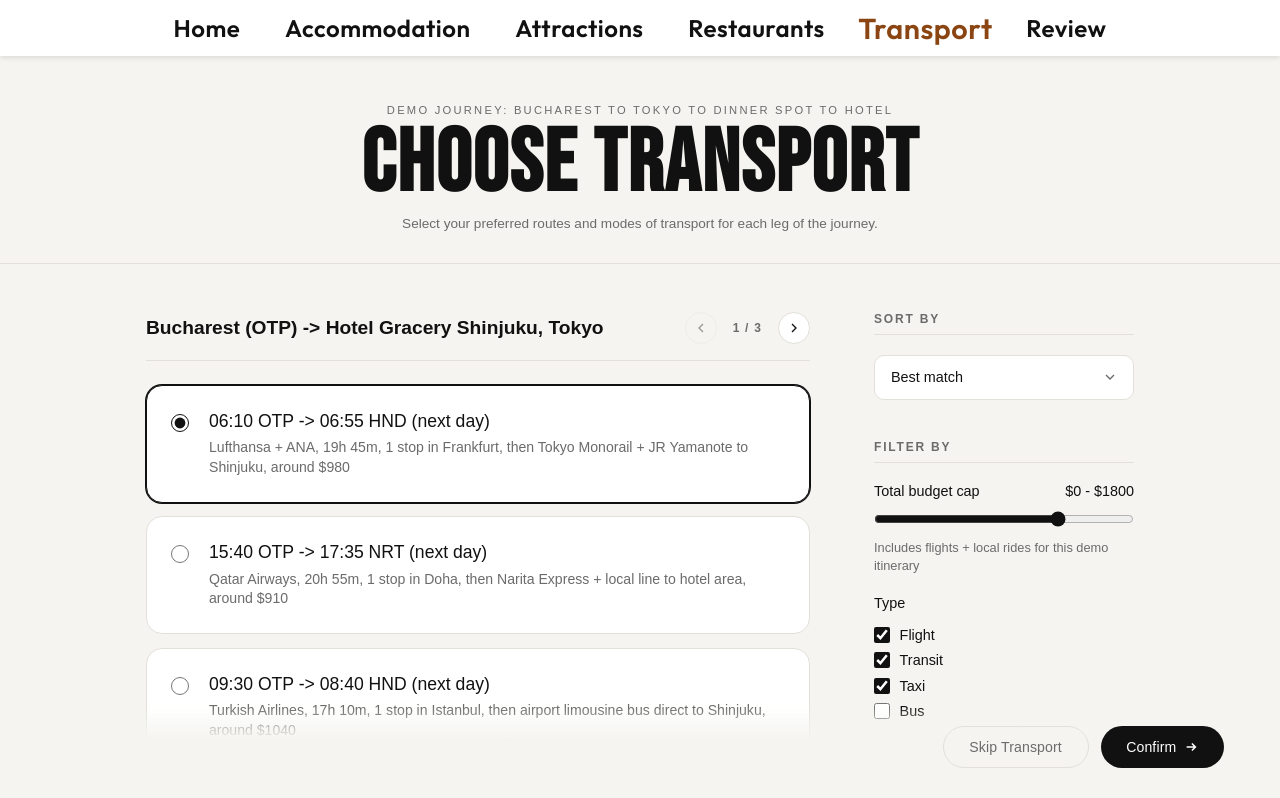
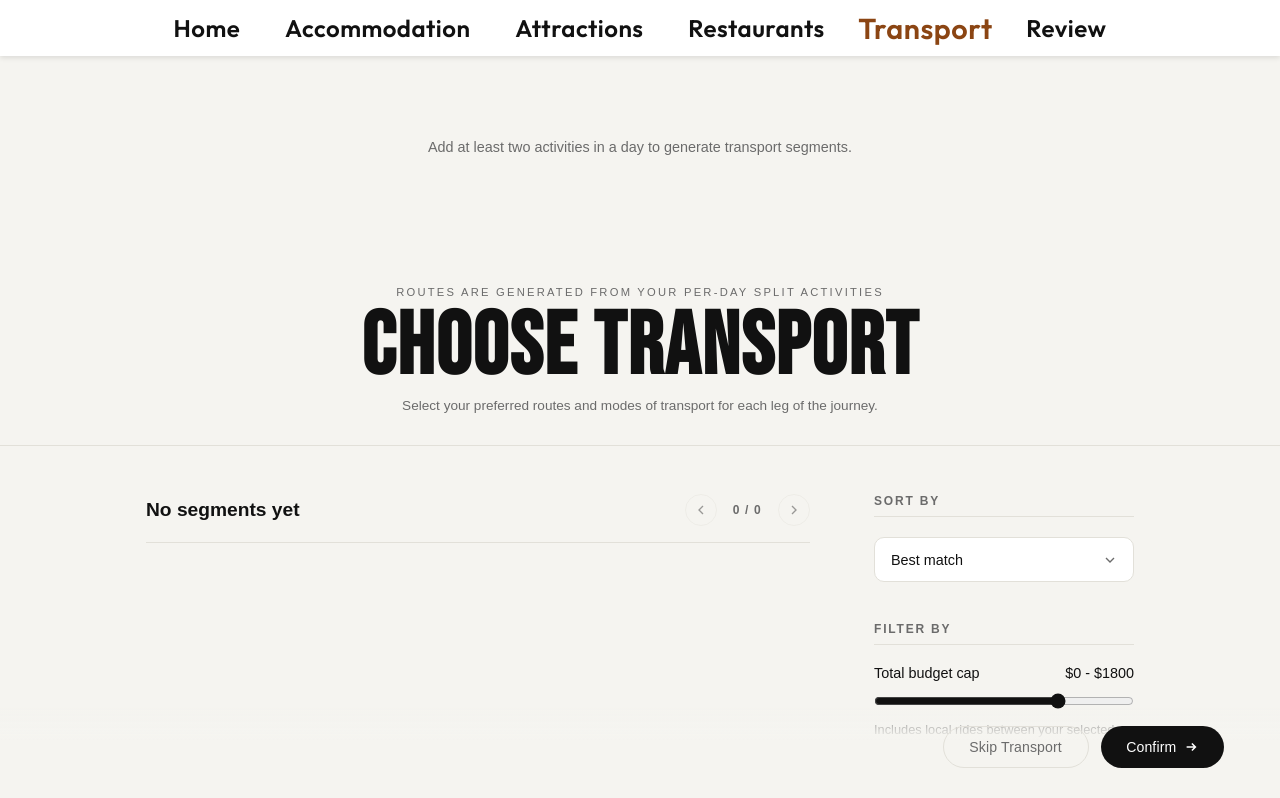
Before and after one commit to Create-My-Journey/CreateMyJourney, a React (Vite) app: page /journey/transport in a window 1280 px wide. Shown: the top 798 px of the page. Built offline with nearby package versions, Linux system fonts and the light colour scheme.

Commit message:
Rectify the splitting of activities between days.

```diff
--- a/src/pages/Review.jsx
+++ b/src/pages/Review.jsx
@@ -2,7 +2,28 @@ import { useState, useEffect } from 'react'
 import AttractionCard from '../components/AttractionCard'
 import './Review.css'
 import { useNavigate, useOutletContext, useLocation } from 'react-router-dom'
-import { createItinerary, updateItinerary, deleteItinerary, saveReviewSelections, toIsoDate, getAccommodations, getRestaurants, getAttractions, getTransport, deleteItineraryContent } from '../services/databaseApi'
+import { createItinerary, updateItinerary, deleteItinerary, saveReviewSelections, toIsoDate, getAccommodations, getRestaurants, getAttractions, getTransport, getItinerary, deleteItineraryContent } from '../services/databaseApi'
+import { buildDayActivityPlan, splitItemsEvenlyAcrossDays } from '../services/itinerarySplit'
+
+function nightsFromDateRange(departureDate, returnDate) {
+    if (!departureDate || !returnDate) return null;
+    const startMs = new Date(`${departureDate}T00:00:00`).getTime();
+    const endMs = new Date(`${returnDate}T00:00:00`).getTime();
+    if (Number.isNaN(startMs) || Number.isNaN(endMs)) return null;
+    const diffDays = Math.round((endMs - startMs) / (1000 * 60 * 60 * 24));
+    return Math.max(1, diffDays);
+}
+
+function toLocalIsoDate(value) {
+    if (!value) return null;
+    const date = value instanceof Date ? value : new Date(value);
+    if (Number.isNaN(date.getTime())) return null;
+
+    const year = date.getFullYear();
+    const month = String(date.getMonth() + 1).padStart(2, '0');
+    const day = String(date.getDate()).padStart(2, '0');
+    return `${year}-${month}-${day}`;
+}
 
 function Day({dayIndex, attractions, onDragStart, onDragOver, onDrop}) {
     return (
@@ -177,23 +198,22 @@ function Review() {
     const restaurantList = tripDetails.restaurants || []
     const attractionList = tripDetails.attractions || []
 
-    // combine all selected items into one itinerary list and annotate their source type
-    const itineraryItems = [
-        ...transportList.map(item => ({ ...item, itemType: 'Transport' })),
-        ...accommodationList.map(item => ({ ...item, itemType: 'Accommodation' })),
-        ...restaurantList.map(item => ({ ...item, itemType: 'Restaurant' })),
-        ...attractionList.map(item => ({ ...item, itemType: 'Attraction' })),
-    ];
+    const activityDays = tripDetails.dayActivityPlan || buildDayActivityPlan({
+        attractions: attractionList,
+        restaurants: restaurantList,
+        nights: tripDetails.nights,
+    });
 
-    // split itinerary items between the days
-    const splitDays = [];
-    const nights = Math.max(1, tripDetails.nights || 1);
-    const itemsPerDay = Math.ceil(itineraryItems.length / nights);
-    for (let i = 0; i < nights; i++) {
-        const start = i * itemsPerDay;
-        const end = start + itemsPerDay;
-        splitDays.push(itineraryItems.slice(start, end));
-    }
+    const transportItems = transportList.map(item => ({ ...item, itemType: 'Transport' }));
+    const hasTransportDayIndex = transportItems.some((item) => Number.isInteger(item.dayIndex));
+    const transportByDay = hasTransportDayIndex
+        ? activityDays.map((_, dayIndex) => transportItems.filter((item) => item.dayIndex === dayIndex))
+        : splitItemsEvenlyAcrossDays(transportItems, tripDetails.nights);
+
+    const splitDays = activityDays.map((dayActivities, dayIndex) => ([
+        ...(transportByDay[dayIndex] || []),
+        ...dayActivities,
+    ]));
 
     const [attractions, setAttractions] = useState(splitDays);
     const [draggedItem, setDraggedItem] = useState(null);
@@ -201,7 +221,7 @@ function Review() {
     // Update attractions whenever tripDetails selections change (e.g., after loading existing itinerary)
     useEffect(() => {
         setAttractions(splitDays);
-    }, [JSON.stringify(itineraryItems)]);
+    }, [JSON.stringify(transportList), JSON.stringify(attractionList), JSON.stringify(restaurantList), tripDetails.nights]);
     const handleDragStart = (e, index, dayIndex) => {
         const data = { attractionIndex: index, dayIndex: dayIndex };
         setDraggedItem(data)
@@ -232,19 +252,40 @@ function Review() {
         setSaveError('');
 
         try {
-            const departureDate = toIsoDate(tripDetails.date) ?? new Date().toISOString().slice(0, 10);
+            const accommodationItems = accommodationList.map((item) => ({
+                ...item,
+                itemType: 'Accommodation',
+            }));
+            const daysToSave = accommodationItems.length > 0
+                ? (attractions.length > 0
+                    ? attractions.map((day, index) => (index === 0 ? [...accommodationItems, ...day] : day))
+                    : [accommodationItems])
+                : attractions;
+
+            const existingItinerary = tripDetails.itinerary_id
+                ? await getItinerary(tripDetails.itinerary_id)
+                : null;
+
+            const departureDate = toLocalIsoDate(tripDetails.date)
+                ?? toIsoDate(tripDetails.date)
+                ?? existingItinerary?.departure_date
+                ?? new Date().toISOString().slice(0, 10);
             const departureBase = new Date(`${departureDate}T00:00:00`);
-            const nights = Math.max(1, Number(tripDetails.nights) || 1);
+            const persistedNights = nightsFromDateRange(
+                existingItinerary?.departure_date,
+                existingItinerary?.return_date,
+            );
+            const nights = Math.max(1, Number(tripDetails.nights) || persistedNights || 1);
             const returnDateObj = new Date(departureBase);
             returnDateObj.setDate(returnDateObj.getDate() + nights);
-            const returnDate = toIsoDate(returnDateObj) ?? departureDate;
+            const returnDate = toLocalIsoDate(returnDateObj) ?? departureDate;
 
             const itineraryUpdate = {
                 destination: tripDetails.location ?? 'Unknown destination',
                 budget: null,
                 departure_date: departureDate,
                 return_date: returnDate,
-                group_size: Math.max(1, Number(tripDetails.people) || 1),
+                group_size: Math.max(1, Number(tripDetails.people) || Number(existingItinerary?.group_size) || 1),
             };
 
             let itineraryId = tripDetails.itinerary_id;
@@ -253,7 +294,7 @@ function Review() {
                 // Update existing itinerary: delete old selections, update metadata, then save new selections
                 await deleteItineraryContent(itineraryId);
                 await updateItinerary(itineraryId, itineraryUpdate);
-                await saveReviewSelections(itineraryId, attractions);
+                await saveReviewSelections(itineraryId, daysToSave);
             } else {
                 // Create new itinerary
                 const itinerary = await createItinerary({
@@ -266,7 +307,7 @@ function Review() {
                 }
 
                 itineraryId = itinerary.itinerary_id;
-                await saveReviewSelections(itineraryId, attractions);
+                await saveReviewSelections(itineraryId, daysToSave);
             }
 
             sessionStorage.setItem('last_saved_itinerary_id', String(itineraryId));
@@ -309,6 +350,26 @@ function Review() {
 
             {!isLoading && (
                 <>
+                    {accommodationList.length > 0 ? (
+                        <section className="accommodation-review-section">
+                            <h2>Accommodation</h2>
+                            <div className="accommodation-review-list">
+                                {accommodationList.map((accommodation, index) => (
+                                    <div key={accommodation.id || index}>
+                                        <span className="item-type-label item-type-accommodation">
+                                            Accommodation
+                                        </span>
+                                        <AttractionCard
+                                            attraction={accommodation}
+                                            selected={true}
+                                            onToggleSelect={() => {}}
+                                        />
+                                    </div>
+                                ))}
+                            </div>
+                        </section>
+                    ) : null}
+
                     <div className="days-container">
                         { attractions.map((day, index) => (
                             <Day
--- a/src/pages/Transport.jsx
+++ b/src/pages/Transport.jsx
@@ -1,75 +1,50 @@
 import { useMemo, useState } from 'react'
-import { useNavigate, useLocation, useOutletContext } from "react-router-dom";
+import { useNavigate, useOutletContext } from "react-router-dom";
+import { buildDayActivityPlan } from '../services/itinerarySplit'
 import './Transport.css'
 
-const SEGMENTS = [
+const buildSegmentOptions = (segmentId, fromName, toName) => ([
 	{
-		id: 'bucharest-to-tokyo-hotel',
-		title: 'Bucharest (OTP) -> Hotel Gracery Shinjuku, Tokyo',
-		options: [
-			{
-				id: 'otp-hnd-frankfurt-jr',
-				label: '06:10 OTP -> 06:55 HND (next day)',
-				description:
-					'Lufthansa + ANA, 19h 45m, 1 stop in Frankfurt, then Tokyo Monorail + JR Yamanote to Shinjuku, around $980',
-			},
-			{
-				id: 'otp-nrt-doha-limousine',
-				label: '15:40 OTP -> 17:35 NRT (next day)',
-				description:
-					'Qatar Airways, 20h 55m, 1 stop in Doha, then Narita Express + local line to hotel area, around $910',
-			},
-			{
-				id: 'otp-hnd-istanbul-direct-bus',
-				label: '09:30 OTP -> 08:40 HND (next day)',
-				description:
-					'Turkish Airlines, 17h 10m, 1 stop in Istanbul, then airport limousine bus direct to Shinjuku, around $1040',
-			},
-		],
+		id: `${segmentId}-transit`,
+		label: `Transit: ${fromName} -> ${toName}`,
+		description: 'Public transport route with transfers if needed. Usually budget-friendly.',
 	},
 	{
-		id: 'hotel-to-restaurant',
-		title: 'Hotel Gracery Shinjuku -> Ichiran Shibuya (popular ramen)',
-		options: [
-			{
-				id: 'jr-yamanote-direct',
-				label: 'JR Yamanote Line via Shibuya Station',
-				description: '26 min total, no major transfer, around ¥210, runs every 3-5 minutes',
-			},
-			{
-				id: 'fukutoshin-line-fast-walk',
-				label: 'Fukutoshin Line + short walk',
-				description: '22 min total, fastest in rush hour, around ¥240, 7 minute walk at end',
-			},
-			{
-				id: 'taxi-door-to-door',
-				label: 'Taxi door-to-door',
-				description: '18-30 min depending on traffic, no transfers, around ¥2200-¥3100',
-			},
-		],
+		id: `${segmentId}-taxi`,
+		label: `Taxi: ${fromName} -> ${toName}`,
+		description: 'Door-to-door ride, typically faster and more convenient for short hops.',
 	},
 	{
-		id: 'restaurant-to-hotel-return',
-		title: 'Ichiran Shibuya -> Hotel Gracery Shinjuku (return)',
-		options: [
-			{
-				id: 'jr-return-late-evening',
-				label: 'JR Yamanote return route',
-				description: '24 min average, stable evening schedule, around ¥210',
-			},
-			{
-				id: 'fukutoshin-return',
-				label: 'Fukutoshin + station transfer',
-				description: '21 min total, 1 short underground transfer, around ¥240',
-			},
-			{
-				id: 'night-taxi',
-				label: 'Night taxi route',
-				description: '20-35 min, direct to hotel entrance, around ¥2800-¥3600 after 22:00',
-			},
-		],
+		id: `${segmentId}-bus`,
+		label: `Bus: ${fromName} -> ${toName}`,
+		description: 'Direct or semi-direct bus option where available.',
 	},
-]
+])
+
+function buildSegmentsFromDays(days) {
+	const segments = []
+
+	days.forEach((dayItems, dayIndex) => {
+		for (let i = 0; i < dayItems.length - 1; i += 1) {
+			const fromItem = dayItems[i]
+			const toItem = dayItems[i + 1]
+			const fromName = fromItem?.name || `${fromItem?.itemType || 'Activity'} ${i + 1}`
+			const toName = toItem?.name || `${toItem?.itemType || 'Activity'} ${i + 2}`
+			const segmentId = `day-${dayIndex + 1}-${i + 1}`
+
+			segments.push({
+				id: segmentId,
+				dayIndex,
+				title: `Day ${dayIndex + 1}: ${fromName} -> ${toName}`,
+				fromName,
+				toName,
+				options: buildSegmentOptions(segmentId, fromName, toName),
+			})
+		}
+	})
+
+	return segments
+}
 
 const TRANSPORT_TYPES = ['Flight', 'Transit', 'Taxi', 'Bus']
 
@@ -77,13 +52,20 @@ export default function Transport() {
 
 	const routerNavigate = useNavigate()
 	const [tripDetails, setTripDetails] = useOutletContext();
-	// console.log(tripDetails)
+	const dayActivityPlan = useMemo(
+		() => tripDetails.dayActivityPlan || buildDayActivityPlan({
+			attractions: tripDetails.attractions || [],
+			restaurants: tripDetails.restaurants || [],
+			nights: tripDetails.nights,
+		}),
+		[tripDetails.dayActivityPlan, tripDetails.attractions, tripDetails.restaurants, tripDetails.nights],
+	)
+	const segments = useMemo(() => buildSegmentsFromDays(dayActivityPlan), [dayActivityPlan])
 
-	let initialIndex = 0
-	const initialSelection = SEGMENTS.reduce((acc, segment, index) => {
+	const initialSelection = segments.reduce((acc, segment, index) => {
 		const restored = tripDetails.transport?.[index]?.option_id ?? tripDetails.transport?.[index]?.id
 		const existsInSegment = segment.options.some((option) => option.id === restored)
-		acc[segment.id] = existsInSegment ? restored : segment.options[0].id
+		acc[segment.id] = existsInSegment ? restored : segment.options[0]?.id
 		return acc
 	}, {});
 
@@ -110,13 +92,13 @@ export default function Transport() {
 		setSelectedTypes((prev) => ({ ...prev, [type]: !prev[type] }))
 	}
 
-	const activeSegment = SEGMENTS[activeSegmentIndex]
+	const activeSegment = segments[activeSegmentIndex]
 
 	const moveSegment = (direction) => {
 		setActiveSegmentIndex((prev) => {
 			const next = prev + direction
 			if (next < 0) return 0
-			if (next > SEGMENTS.length - 1) return SEGMENTS.length - 1
+			if (next > segments.length - 1) return segments.length - 1
 			return next
 		})
 	}
@@ -132,7 +114,7 @@ export default function Transport() {
 
 	const handleConfirm = () => {
 		const chosenTypes = TRANSPORT_TYPES.filter((type) => selectedTypes[type])
-		const selectedTransport = SEGMENTS.map((segment) => {
+		const selectedTransport = segments.map((segment) => {
 			const chosenOption = segment.options.find((option) => option.id === selectedBySegment[segment.id])
 			if (!chosenOption) return null
 
@@ -148,6 +130,7 @@ export default function Transport() {
 				tags: ['Transport', ...chosenTypes],
 				description: chosenOption.description,
 				image: null,
+				dayIndex: segment.dayIndex,
 			}
 		}).filter(Boolean)
 
@@ -169,9 +152,15 @@ export default function Transport() {
 
 	return (
 		<div className="tr-page">
+			{segments.length === 0 ? (
+				<div className="places-status" style={{ margin: '2rem auto', maxWidth: '720px' }}>
+					<p>Add at least two activities in a day to generate transport segments.</p>
+				</div>
+			) : null}
+
 			{/* Page Header matching Choose Attractions */}
 			<div className="tr-header">
-				<span className="tr-eyebrow">Demo journey: Bucharest to Tokyo to dinner spot to hotel</span>
+				<span className="tr-eyebrow">Routes are generated from your per-day split activities</span>
 				<div className="tr-title-row">
 					<h1 className="tr-title">Choose Transport</h1>
 				</div>
@@ -183,25 +172,25 @@ export default function Transport() {
 			<main className="tr-main" aria-label="Transport planner">
 				<section className="tr-content" role="region" aria-label="Trip segments">
 					<div className="segment-slider-head">
-						<h2 className="segment-title">{activeSegment.title}</h2>
+						<h2 className="segment-title">{activeSegment?.title || 'No segments yet'}</h2>
 						<div className="segment-nav-group">
 							<button
 								type="button"
 								className="segment-nav"
 								onClick={() => moveSegment(-1)}
-								disabled={activeSegmentIndex === 0}
+								disabled={activeSegmentIndex === 0 || segments.length === 0}
 								aria-label="Previous segment"
 							>
 								<svg viewBox="0 0 24 24" fill="none" stroke="currentColor" strokeWidth="2"><path d="M15 18l-6-6 6-6"/></svg>
 							</button>
 							<p className="segment-counter">
-								{activeSegmentIndex + 1} / {SEGMENTS.length}
+								{segments.length === 0 ? '0 / 0' : `${activeSegmentIndex + 1} / ${segments.length}`}
 							</p>
 							<button
 								type="button"
 								className="segment-nav"
 								onClick={() => moveSegment(1)}
-								disabled={activeSegmentIndex === SEGMENTS.length - 1}
+								disabled={segments.length === 0 || activeSegmentIndex === segments.length - 1}
 								aria-label="Next segment"
 							>
 								<svg viewBox="0 0 24 24" fill="none" stroke="currentColor" strokeWidth="2"><path d="M9 18l6-6-6-6"/></svg>
@@ -210,7 +199,7 @@ export default function Transport() {
 					</div>
 
 					<div className="segment-options">
-						{activeSegment.options.map((option) => {
+						{(activeSegment?.options || []).map((option) => {
 							const inputId = `${activeSegment.id}-${option.id}`
 							const isSelected = selectedBySegment[activeSegment.id] === option.id;
 
@@ -237,7 +226,7 @@ export default function Transport() {
 					</div>
 
 					<div className="segment-dots" aria-label="Segment navigation">
-						{SEGMENTS.map((segment, index) => (
+						{segments.map((segment, index) => (
 							<button
 								type="button"
 								key={segment.id}
@@ -279,7 +268,7 @@ export default function Transport() {
 								value={maxBudget}
 								onChange={(e) => setMaxBudget(Number(e.target.value))}
 							/>
-							<p className="filter-description">Includes flights + local rides for this demo itinerary</p>
+								<p className="filter-description">Includes local rides between your selected activities.</p>
 						</div>
 
 						<div className="filter-subgroup">
@@ -323,7 +312,7 @@ export default function Transport() {
 				<button className="btn btn-ghost" onClick={handleSkip}>
 					Skip Transport
 				</button>
-				<button className="btn btn-primary" onClick={handleConfirm}>
+				<button className="btn btn-primary" onClick={handleConfirm} disabled={segments.length === 0}>
 					Confirm
 					<svg viewBox="0 0 16 16" fill="none" stroke="currentColor" strokeWidth="1.8" width="14" height="14">
 						<path d="M3 8h10M9 4l4 4-4 4" />
--- /dev/null
+++ b/src/services/itinerarySplit.js
@@ -0,0 +1,44 @@
+export function splitItemsEvenlyAcrossDays(items, nights) {
+  const dayCount = Math.max(1, Number(nights) || 1)
+  const days = Array.from({ length: dayCount }, () => [])
+
+  items.forEach((item, index) => {
+    days[index % dayCount].push(item)
+  })
+
+  return days
+}
+
+export function interleaveDayActivities(dayAttractions, dayRestaurants) {
+  const interleaved = []
+  const attractions = [...dayAttractions]
+  const restaurants = [...dayRestaurants]
+  const startWithAttraction = attractions.length >= restaurants.length
+
+  while (attractions.length > 0 || restaurants.length > 0) {
+    if (startWithAttraction) {
+      if (attractions.length > 0) interleaved.push(attractions.shift())
+      if (restaurants.length > 0) interleaved.push(restaurants.shift())
+    } else {
+      if (restaurants.length > 0) interleaved.push(restaurants.shift())
+      if (attractions.length > 0) interleaved.push(attractions.shift())
+    }
+  }
+
+  return interleaved
+}
+
+export function buildDayActivityPlan({ attractions = [], restaurants = [], nights }) {
+  const attractionsByDay = splitItemsEvenlyAcrossDays(
+    attractions.map((item) => ({ ...item, itemType: 'Attraction' })),
+    nights,
+  )
+  const restaurantsByDay = splitItemsEvenlyAcrossDays(
+    restaurants.map((item) => ({ ...item, itemType: 'Restaurant' })),
+    nights,
+  )
+
+  return attractionsByDay.map((dayAttractions, dayIndex) =>
+    interleaveDayActivities(dayAttractions, restaurantsByDay[dayIndex] || []),
+  )
+}
```
Also changed, not shown: src/pages/Restaurants.jsx (+13 -1 lines), src/pages/Review.css (+15 -0 lines).
